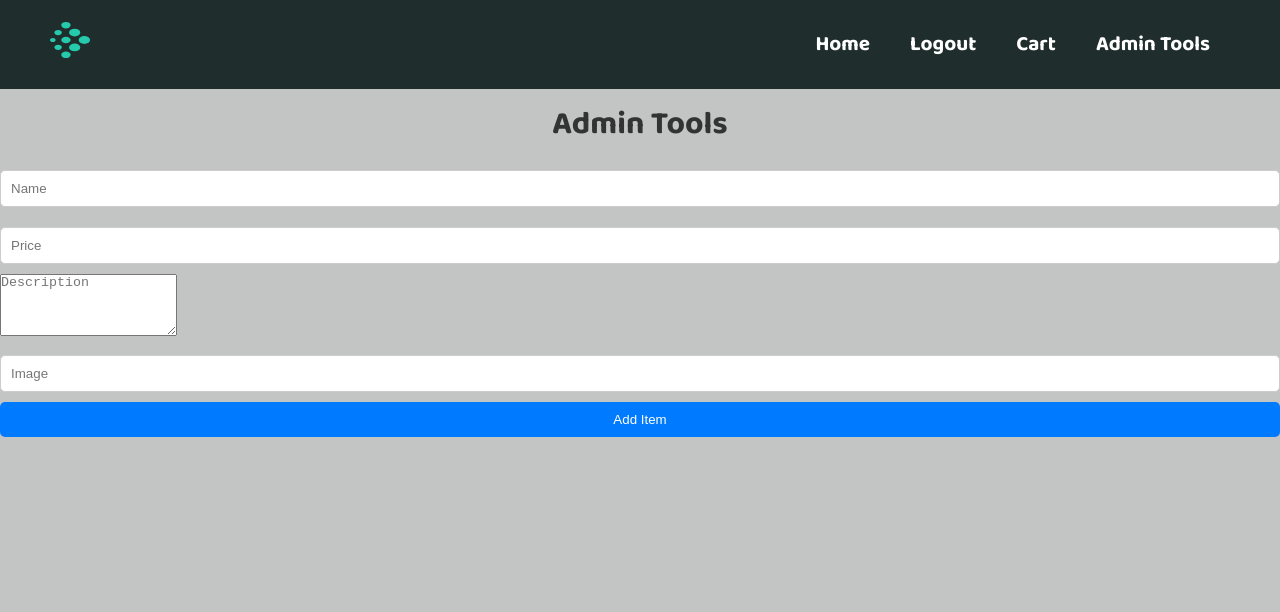
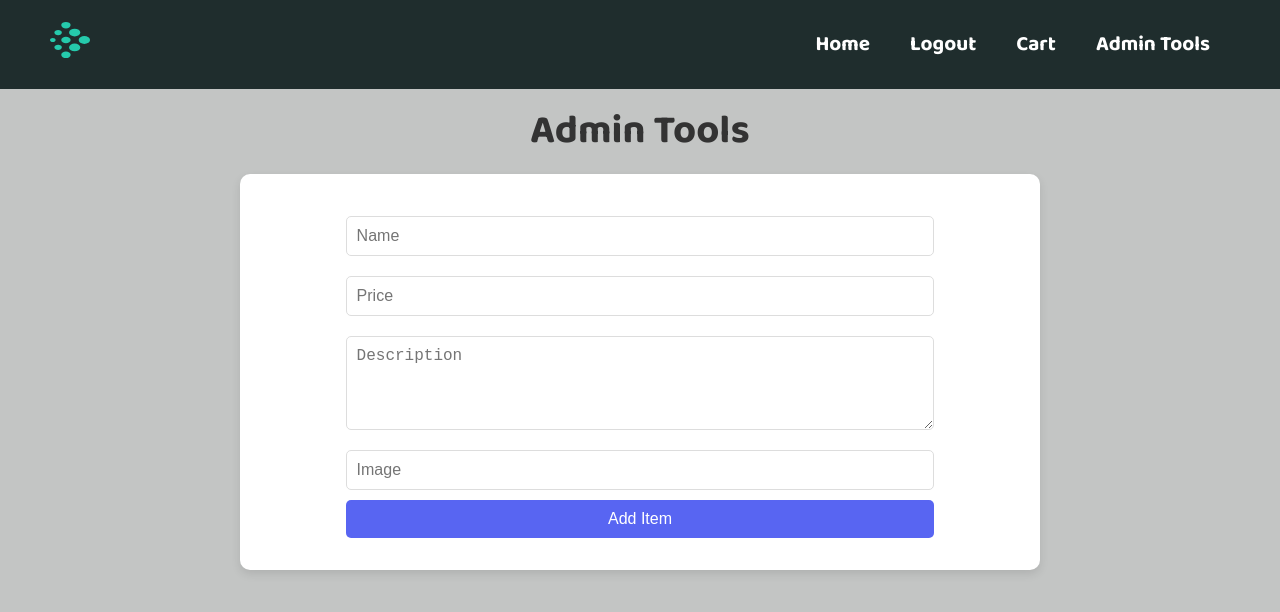
Before and after one commit to johnff9/AD320-CP4, a React (Vite) app in the folder CP4_V2/: page /admin in a window 1280 px wide. Shown: the top 612 px of the page. Built offline with nearby package versions, Linux system fonts and the light colour scheme.

Commit message:
Fixed admin tools UI

```diff
--- a/CP4_V2/src/components/AdminTools.jsx
+++ b/CP4_V2/src/components/AdminTools.jsx
@@ -4,21 +4,20 @@ import { ref, push } from "firebase/database";
 import AddItemForm from "./AddItemForm";
 
 const AdminTools = () => {
-  const addItem = (item) => {
-    // Add item to Firebase
-    const itemsRef = ref(database, "products");
-    push(itemsRef, item);
+  const addItem = async (item) => {
+    try {
+      const itemsRef = ref(database, "products");
+      await push(itemsRef, item);
 
-    // Add item to LocalStorage
-    const savedProducts = JSON.parse(localStorage.getItem("products")) || [];
-    savedProducts.push(item);
-    localStorage.setItem("products", JSON.stringify(savedProducts));
-
-    alert("Item added successfully!");
+      alert("Item added successfully!");
+    } catch (error) {
+      console.error("Error adding item:", error);
+      alert("Failed to add item. Please try again.");
+    }
   };
 
   return (
-    <div>
+    <div className="admin-tools-container">
       <div className="page-header">Admin Tools</div>
       <AddItemForm addItem={addItem} />
     </div>
--- a/CP4_V2/src/css/styles.css
+++ b/CP4_V2/src/css/styles.css
@@ -23,7 +23,7 @@ h1 {
   font-weight: bold;
   text-align: center;
   padding: 10px;
-  margin: auto;
+  margin: 0;
   color: #333; /* Adjust as needed */
 }
 
@@ -476,42 +476,32 @@ footer p {
   color: #777;
 }
 
-/* Admin Tools Page Styling */
+/* Admin Tools */
 .admin-tools-container {
+  text-align: center;
+  max-width: 800px;
+  margin: 0 auto;
+}
+
+.page-header {
+  font-size: 2.5rem;
+  color: #333;
+}
+
+.item-edit {
   display: flex;
   flex-direction: column;
   align-items: center;
-  justify-content: center;
-  min-height: 100vh;
-  background-color: #f8f9fa; /* Light background similar to login page */
-  padding: 2rem;
-  box-sizing: border-box; /* Include padding in the height calculation */
-}
-
-.admin-tools-container h2 {
-  font-size: 2rem;
-  font-weight: bold;
-  color: #333; /* Match the color from the login page */
-  margin-bottom: 1.5rem;
-  text-align: center;
-}
-
-.add-item-form {
   background-color: #ffffff;
   padding: 2rem;
   border-radius: 10px;
   box-shadow: 0 4px 10px rgba(0, 0, 0, 0.1);
-  width: 100%;
-  max-width: 500px;
-  box-sizing: border-box; /* Ensure padding doesn't break width */
-  margin: auto; /* Center horizontally within parent container */
+
 }
 
-/* Ensure inputs, textarea, and buttons fill the form */
-.add-item-form input,
-.add-item-form textarea,
-.add-item-form button {
-  width: 100%;
+.item-edit input,
+.item-edit textarea {
+  width: 80%;
   padding: 10px;
   margin: 10px 0;
   border: 1px solid #ddd;
@@ -519,35 +509,18 @@ footer p {
   font-size: 1rem;
 }
 
-.add-item-form button {
+.item-edit button {
+  font-size: 1rem;
+  padding: 10px 20px;
+  border: none;
+  border-radius: 5px;
   background-color: #5865f2;
   color: #fff;
-  font-weight: bold;
   cursor: pointer;
   transition: background-color 0.3s ease;
+  width: 80%;
 }
 
-.add-item-form button:hover {
+.item-edit button:hover {
   background-color: #4752c4;
 }
-
-.add-item-form textarea {
-  resize: both;
-}
-
-/* Responsive Design */
-@media (max-width: 768px) {
-  .add-item-form {
-    padding: 1.5rem;
-  }
-
-  .admin-tools-container h2 {
-    font-size: 1.8rem;
-  }
-}
-
-@media (max-width: 480px) {
-  .admin-tools-container h2 {
-    font-size: 1.5rem;
-  }
-}
```
